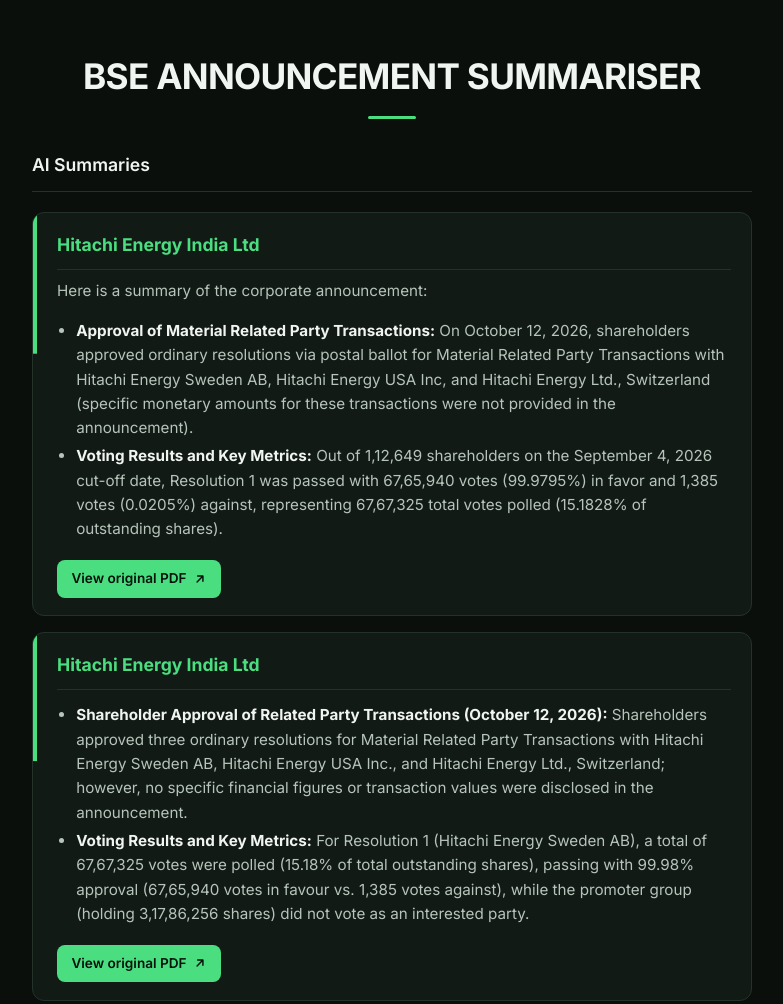
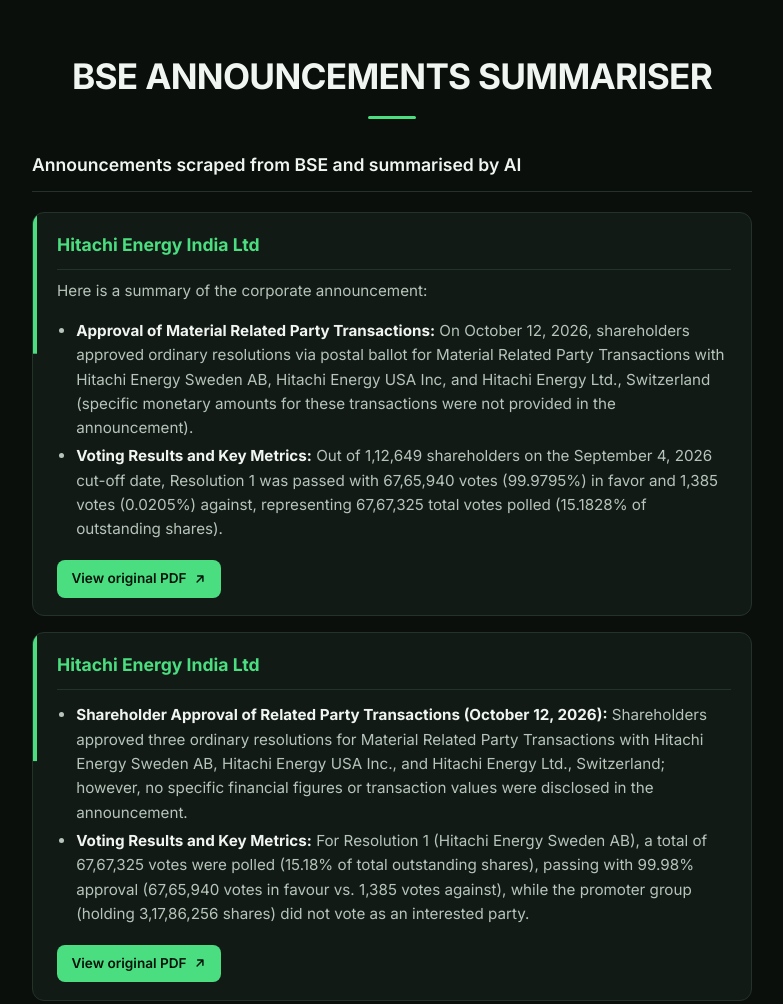
Before and after one commit to AtharvaSharma-tech/scraper_beta, a plain HTML site: page index.html in a window 1280 px wide. Shown: the top 1004 px of the page, without its empty margins (248-1031 px from the left). Drawn offline with nearby package versions, Linux system fonts and the light colour scheme.

Commit message:
Update index.html
cosmetic  changes, no changes to functionality

```diff
--- a/index.html
+++ b/index.html
@@ -138,12 +138,12 @@
 </head>
 <body>
 
-  <h1>BSE ANNOUNCEMENT SUMMARISER</h1>
+  <h1>BSE ANNOUNCEMENTS SUMMARISER</h1>
 
   <div class="container">
     <div class="column">
-      <div class="col-title">AI Summaries</div>
-      <div id="ai-feed">Loading AI summaries...</div>
+      <div class="col-title">Announcements scraped from BSE and summarised by AI</div>
+      <div id="ai-feed">Loading summaries...</div>
     </div>
   </div>
 
```
